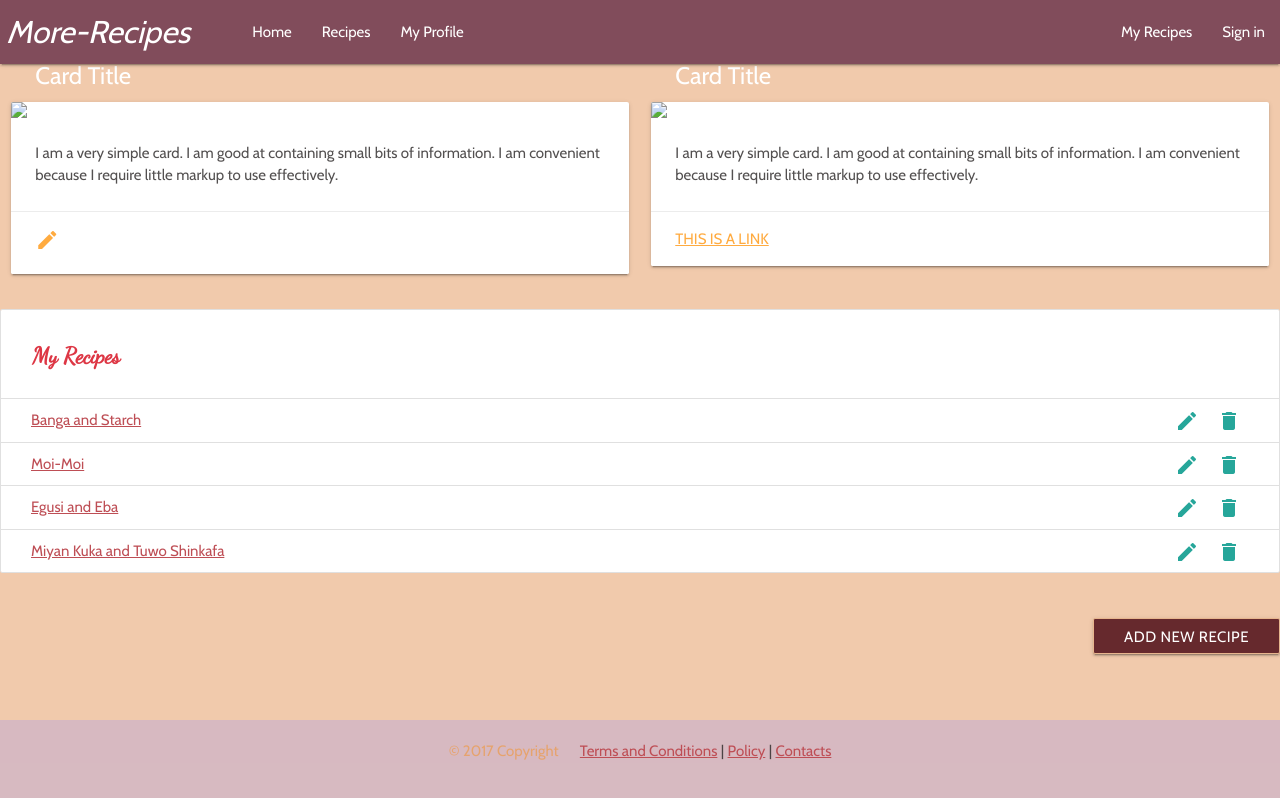
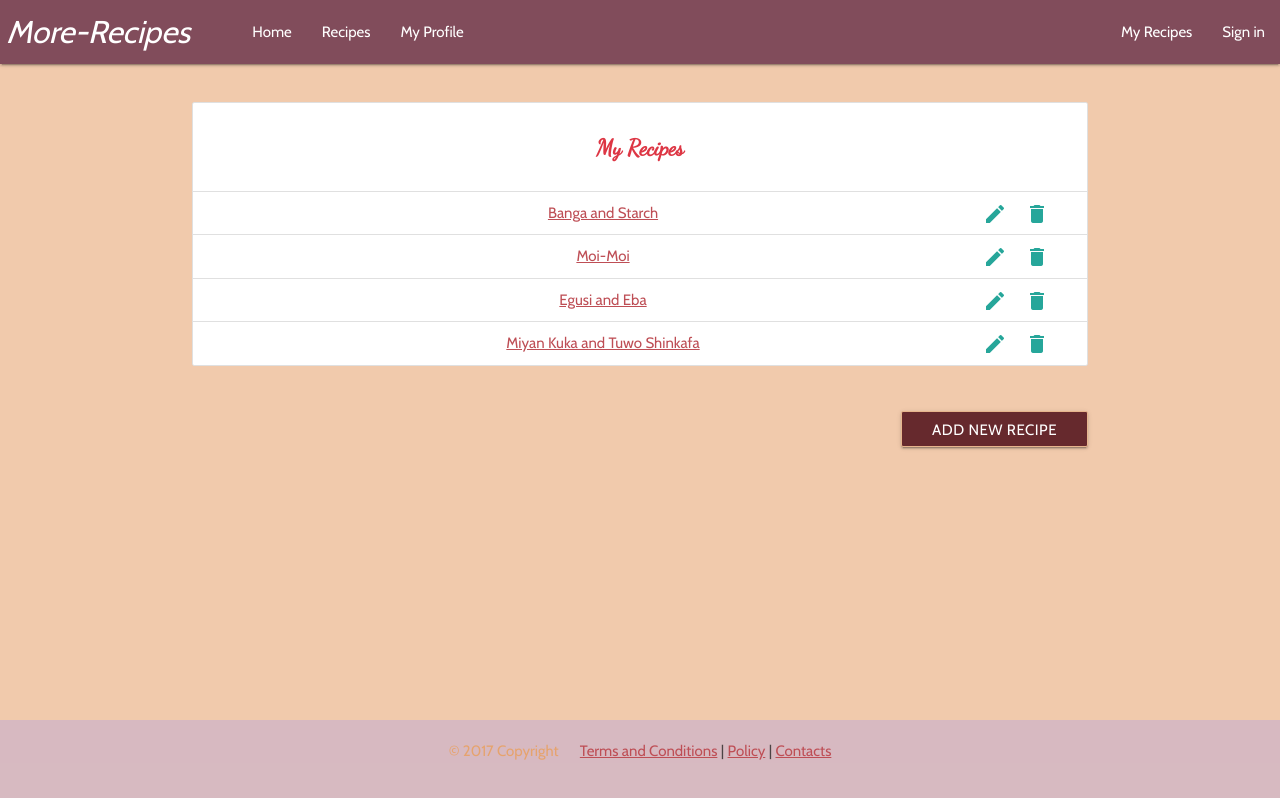
Before and after one commit to dayoaj/More-Recipes, a plain HTML site: page template/myrecipes.html in a window 1280 px wide. Drawn offline with nearby package versions, Linux system fonts and the light colour scheme.

Commit message:
Reformat MyRecipes page

```diff
--- a/template/myrecipes.html
+++ b/template/myrecipes.html
@@ -39,40 +39,9 @@
     </div>
   </header>
   <div class="outer-wrapper">
+    <div class="container">
 
-      <div class="row">
-          <div class="col s12 m6 l6">
-            <div class="card">
-              <div class="card-image">
-                <img src="images/sample-1.jpg">
-                <span class="card-title">Card Title</span>
-              </div>
-              <div class="card-content">
-                <p>I am a very simple card. I am good at containing small bits of information.
-                I am convenient because I require little markup to use effectively.</p>
-              </div>
-              <div class="card-action">
-                <a href="#"><i class="material-icons">edit</i></a>
-              </div>
-            </div>
-          </div>
 
-          <div class="col s12 m6 l6">
-              <div class="card">
-                <div class="card-image">
-                  <img src="images/sample-1.jpg">
-                  <span class="card-title">Card Title</span>
-                </div>
-                <div class="card-content">
-                  <p>I am a very simple card. I am good at containing small bits of information.
-                  I am convenient because I require little markup to use effectively.</p>
-                </div>
-                <div class="card-action">
-                  <a href="#">This is a link</a>
-                </div>
-              </div>
-            </div>
-        </div>
     <ul class="collection with-header">
       <li class="collection-header">
         <h4>My Recipes</h4>
@@ -98,6 +67,7 @@
     </ul>
     <a id="add-recipe-butt" class="waves-effect btn button-format right">Add New Recipe</a>
   </div>
+  </div>
   <footer>
     <div class="container">
       <div class="copyright">
```
Also changed, not shown: 1 other file.
